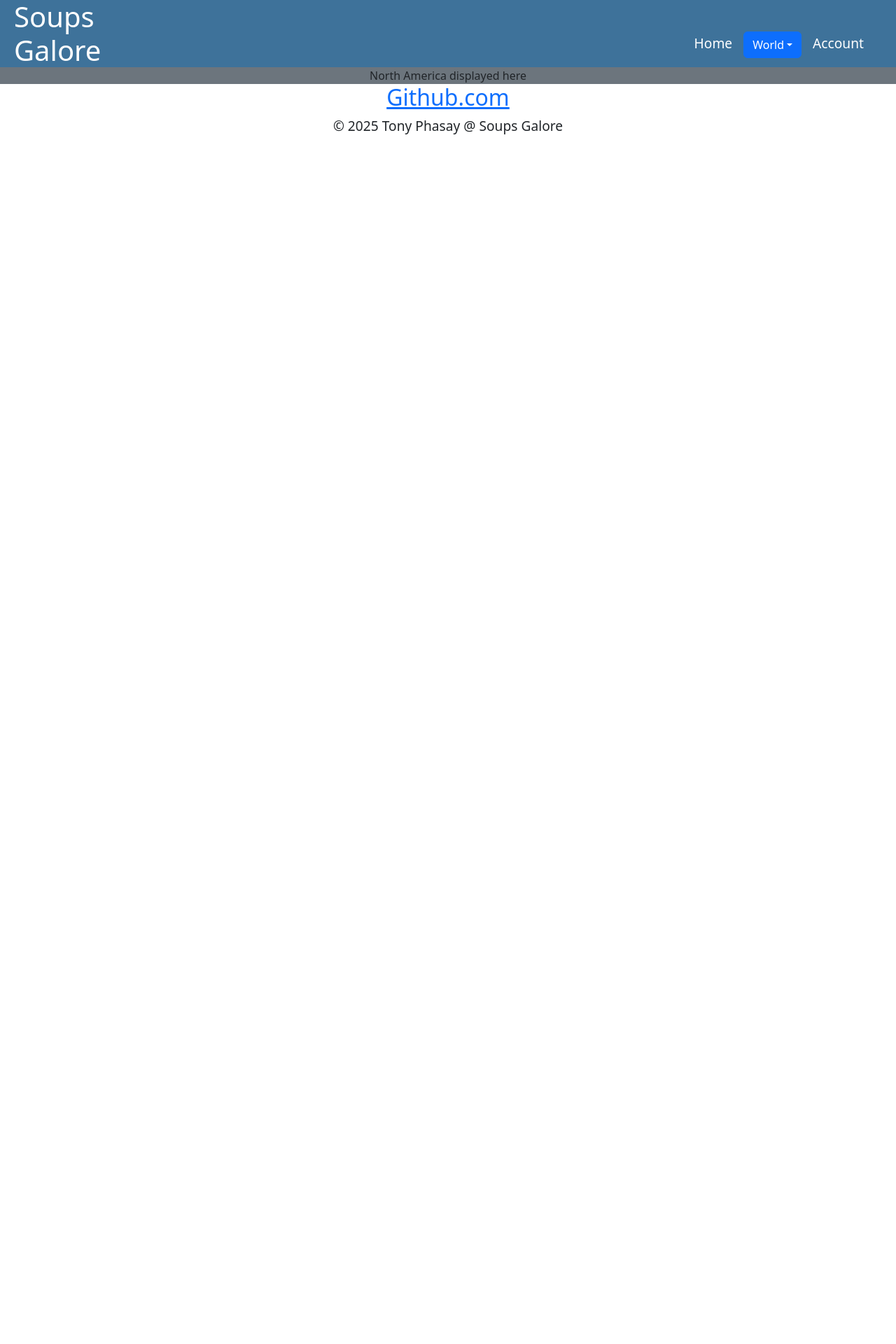
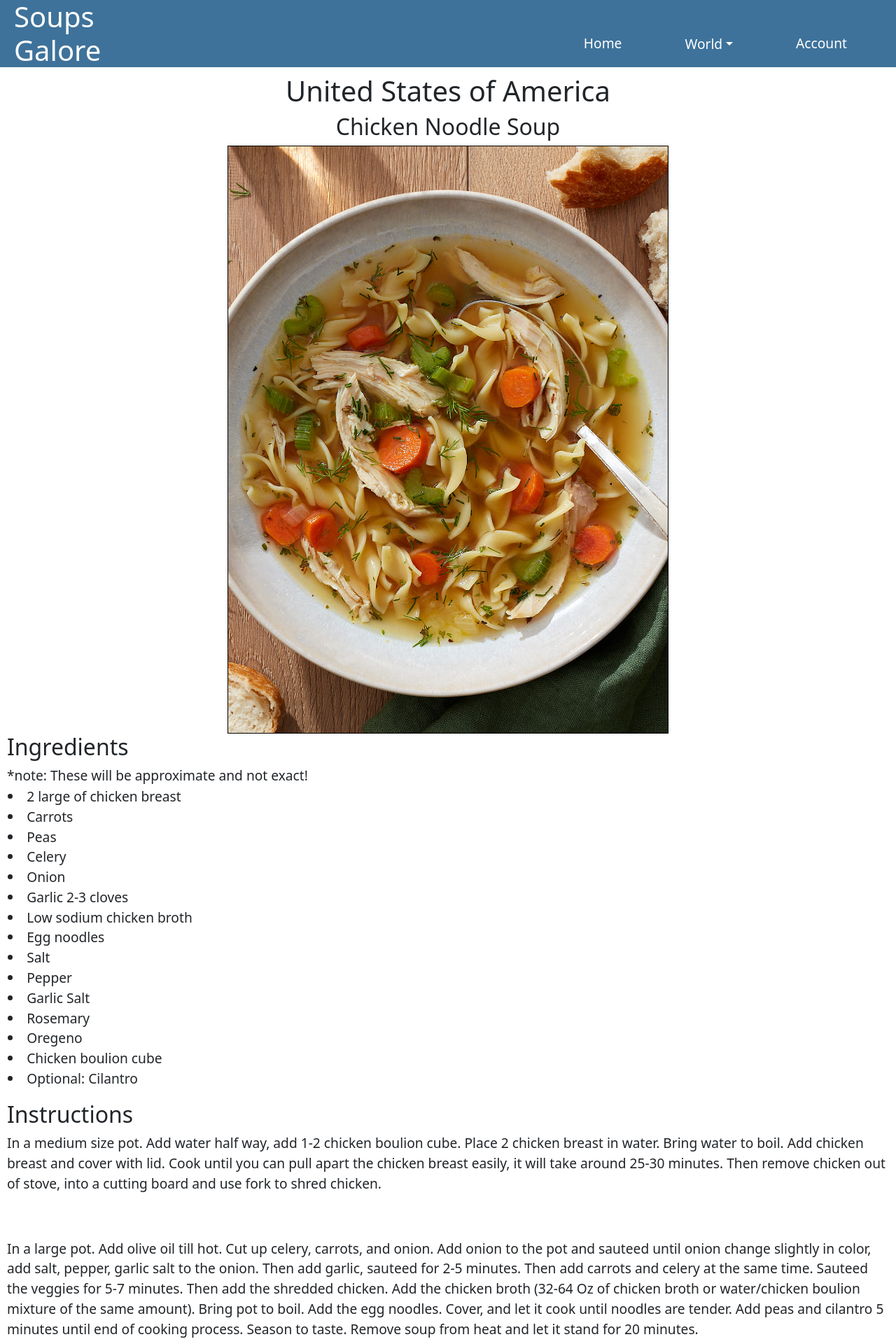
Before and after one commit to anthonyphasay/startup, a React (Vite) app: page /northAmerica in a window 1280 px wide. Shown: the top 1920 px of the page at 70% size. Before the commit the page ends 800 px from the top, so only its background shows below. Built offline with nearby package versions, Linux system fonts and the light colour scheme.

Commit message:
added a bunch of stuff, including finishing routes on all pages and links. Changed colors and functionality of dropdown bar.

```diff
--- a/src/app.css
+++ b/src/app.css
@@ -78,7 +78,7 @@ nav ul {
   list-style-type: none;
   margin: 0 30px;
   padding: 15px auto;
-  overflow: hidden;
+  overflow: visible;
   font-size: larger;
 }
 
@@ -130,7 +130,7 @@ p {
 /* li {
   float: left;
 } */
-
+/*
 li a, .dropbtn {
   display: inline-block;
   color: white;
@@ -138,11 +138,37 @@ li a, .dropbtn {
   padding: 48px 10px;
   text-decoration: none;
   /* height: 15px;*/
+/*} */
+
+.menu_links-list > li > a, .dropbtn {
+  display: inline-block;
+  color: white;
+  text-align: center;
+  padding: 48px 40px;
+  text-decoration: none;
 }
 
+
+
+
+/* .dropdown-menu .dropdown-item {
+  padding: 10px 20px !important;
+  color: #212529 !important;
+  display: block !important;
+  height: auto !important;
+  text-align: left !important;
+} */
+
+/* .dropdown-menu .dropdown-item:hover {
+  background-color: #e9ecef !important;
+  color: #212529 !important;
+} */
+
 .dropdown {
-  margin: 45px auto;
-  background-color: transparent !important;
+    margin: 45px auto;
+  z-index: 1000;
+  color: white;
+  /* background-color: transparent !important; */
 }
 
 li a:hover, .dropdown:hover .dropbtn {
@@ -153,18 +179,58 @@ li a:hover, .dropdown:hover .dropbtn {
   margin-bottom: 10px;
 } */
 
+.dropdown-menu {
+  background-color: white !important;
+  border: none !important;
+  min-width: 160px !important;
+  padding: 0 !important;
+}
+
 .custom-dropdown {
   position: relative;
+  padding-top: 3px;
+  padding: 4px 50px;
 }
 
-.custom-dropdown-content {
+.custom-dropdown .dropdown-menu {
+  z-index: 1000;
+}
+
+.dropdown-menu .dropdown-item {
+  padding: 12px 16px !important;
+  color: black !important;
+  display: block !important;
+  height: auto !important;
+  text-align: left !important;
+  background-color: transparent !important;
+  border: none !important;
+}
+
+.dropdown-menu .dropdown-item:hover {
+  background-color: white !important;
+  color: red !important;
+
+}
+
+.dropdown-menu a {
+  padding: 10px 20px !important;
+  height: auto !important;
+  display: block !important;
+}
+
+/* .dropdown-menu .dropdown-item:active,
+.dropdown-menu .dropdown-item.active {
+  background-color: #1a4d5c !important;
+  color: white !important;
+} */
+/* .custom-dropdown-content {
   display: none;
   position: absolute;
   background-color: #264653;
   min-width: 160px;
   box-shadow: 0px 8px 16px 0px rgba(0,0,0,0.2);
   z-index: 1;
-}
+} */
 
 .custom-dropdown-content a {
   color: black;
@@ -176,9 +242,9 @@ li a:hover, .dropdown:hover .dropbtn {
 
 .custom-dropdown-content a:hover {background-color: #f1f1f1;}
 
-.custom-dropdown:hover .custom-dropdown-content {
+/* .custom-dropdown:hover .custom-dropdown-content {
   display: block;
-}
+} */
 
 .title-logo {
   width: 213.933px;
@@ -222,6 +288,8 @@ hr {
   width: 4%;
   margin: 20px auto;
 }
+
+
 
 /* small screens */
 @media (max-width: 768px) {
--- a/src/app.jsx
+++ b/src/app.jsx
@@ -1,7 +1,19 @@
 import React from 'react';
 import 'bootstrap/dist/css/bootstrap.min.css';
-import Dropdown from 'react-bootstrap/Dropdown';
-import DropdownButton from 'react-bootstrap/DropdownButton';
+// import Dropdown from 'react-bootstrap/Dropdown';
+// import DropdownButton from 'react-bootstrap/DropdownButton';
+// import  Nav  from 'react-bootstrap/Nav';
+// import  NavDropdown from 'react-bootstrap/NavDropdown';
+// import  Navbar  from 'react-bootstrap/Navbar';
+import {
+  Navbar,
+  Nav,
+  NavDropdown,
+  Container,
+  Dropdown,
+  DropdownButton,
+  Button,
+} from 'react-bootstrap';
 import './app.css';
 
 import { BrowserRouter, NavLink, Route, Routes } from 'react-router-dom';
@@ -11,12 +23,37 @@ import { Europe } from './europe/europe';
 import { NorthAmerica } from './northAmerica/northAmerica';
 import { World } from './world/world';
 import { Home } from './home/home';
-import { Button } from 'react-bootstrap';
+// import { Button } from 'react-bootstrap';
 
 export default function App() {
   return (
   <BrowserRouter>
-  <div className="body text-dark">
+  {/* <div className="body text-dark">
+    <Navbar variant='dark' bg='dark' expand='lg'>
+              <Container fluid>
+        <Navbar.Brand href="#home">React-Bootstrap</Navbar.Brand>
+        <Navbar.Toggle aria-controls="navbar-dark-example" />
+        <Navbar.Collapse id="navbar-dark-example">
+          <Nav>
+            <NavDropdown
+              id="nav-dropdown-dark-example"
+              title="Dropdown"
+              menuVariant="dark"
+            >
+              <NavDropdown.Item href="#action/3.1">Action</NavDropdown.Item>
+              <NavDropdown.Item href="#action/3.2">
+                Another action
+              </NavDropdown.Item>
+              <NavDropdown.Item href="#action/3.3">Something</NavDropdown.Item>
+              <NavDropdown.Divider />
+              <NavDropdown.Item href="#action/3.4">
+                Separated link
+              </NavDropdown.Item>
+            </NavDropdown>
+          </Nav>
+        </Navbar.Collapse>
+      </Container>
+    </Navbar> */}
         <header>
         <nav className="menu">
         <div className="title-logo">
@@ -26,14 +63,21 @@ export default function App() {
              <ul className="menu_links-list">
             <li><NavLink to="/" className="home">Home</NavLink></li>
             <li className="custom-dropdown">
-            <DropdownButton id="dropdown-basic-button" title="World" className="dropdown">Overview</DropdownButton>
+            <NavDropdown id="dropdown-basic-button" title="World" className="dropdown">
+                <NavDropdown.Item className="item">
+                <NavDropdown.Item as={NavLink} to="/world">Overview</NavDropdown.Item>
+                <NavDropdown.Item as={NavLink} to="/asia">Asia</NavDropdown.Item>
+                <NavDropdown.Item as={NavLink} to="/northAmerica">North America</NavDropdown.Item>
+                <NavDropdown.Item as={NavLink} to="/europe">Europe</NavDropdown.Item>
+                </NavDropdown.Item>
+            </NavDropdown>
             {/* <Button to="world" className="dropbtn"></Button> */}
             {/* <div className="custom-dropdown-content">
                 <NavLink to="asia">Asia</NavLink>
                 <NavLink to="northAmerica">North America</NavLink>
                 <NavLink to="europe">Europe</NavLink>
             </div> */}
-            </li>
+             </li>
             <li style={{ float: 'right' }}><NavLink className="account" to="account">Account</NavLink></li>
             </ul>
          </div>
@@ -65,7 +109,7 @@ export default function App() {
         <p>© 2025 Tony Phasay @ Soups Galore</p>
         </footer>
     </div>
-    </div>
+    {/* </div> */}
     </BrowserRouter>
     );
 }
--- a/src/europe/europe.jsx
+++ b/src/europe/europe.jsx
@@ -2,8 +2,53 @@ import React from 'react';
 
 export function Europe() {
   return (
-    <main className="container-fluid bg-secondary text-center">
-      <div>Europe displayed here</div>
+    <main class="world-info">
+        <h2 style={{textAlign: "center"}}>Italian Wedding Soup</h2>
+        <img src="images/italian noodle soup.jpg" alt="" />
+        <h2>Ingredients</h2>
+        <td>
+            <ul>
+                <li>Lean Ground Beef</li>
+                <li>Ground Pork</li>
+                <li>Spicy Italian Ground Beef (if not making meatballs from scratch)</li>
+                <li>Fresh bread crumbs</li>
+                <li>Parsley</li>
+                <li>Oregano</li>
+                <li>Parmesan</li>
+                <li>Egg</li>
+                <li>Onion</li>
+                <li>Garlic</li>
+                <li>Favorite type of pasta</li>
+                <li>Salt and black pepper</li>
+                <li>Olive Oil</li>
+                <li>Low sodium chicken broth</li>
+            </ul>
+        </td>
+        <h2>Instructions</h2>
+        <p>
+            First make mini meatball mixture by adding beef and pork in a mixing bowl. Add crumbs, eggs, parsley, oregano, parmesan, 1 tsp salt
+            1/4 tsp pepper. Then break and tass mixture with hands. Create meatballs based on a size you want.</p>
+            <br/>
+            <br/>
+            <p>
+            In large non-stick sillet, heat 1 Tablespoon of olive oil over medium-high heat. Add the meatballs and cook until they turn brown, turning
+            occasionally about 4 minutes total. Then transfer the meatballs to a plate with paper towel. Leave the oil in skillet.
+            <br/>
+            <br/>
+            Now, we can heat 1 tablespoon of olive oil in a large pot over medium-high heat. Add carrots, onions, and celery and saute until they have
+            soften, this should take around 6-8 minutes. Add garlic and saute 1 minute longer.
+            <br/>
+            <br/>
+            Now pour the chicken broth broth in the sauteed veggies pot, season soup with salt and pepper to tates then bring it to boil. Stir the pasta
+            and meatballs, reduce to medium low heat.
+            <br/>
+            <br/>
+            Cover and cook while stirring occasionally until pasta is tender and meatballs are cooked all the way through. Add spinach the last minute of cooking
+            along with some parmesan cheese.
+            <br/>
+            <br/>
+            Now serve your meal and enjoy getting married!
+        </p>
     </main>
   );
 }
--- a/src/northAmerica/northAmerica.jsx
+++ b/src/northAmerica/northAmerica.jsx
@@ -2,8 +2,47 @@ import React from 'react';
 
 export function NorthAmerica() {
   return (
-    <main className="container-fluid bg-secondary text-center">
-      <div>North America displayed here</div>
+    <main class="world-info">
+        <h1 style={{textAlign: "center"}}>United States of America</h1>
+        <h2 style={{textAlign: "center"}}>Chicken Noodle Soup</h2>
+        <img src="images/chickennoddle2.jpg" class="chicken" />
+        <h2>Ingredients</h2>
+        <p>
+            *note: These will be approximate and not exact!
+            <td>
+                <li>2 large of chicken breast</li>
+                <li>Carrots</li>
+                <li>Peas</li>
+                <li>Celery</li>
+                <li>Onion</li>
+                <li>Garlic 2-3 cloves</li>
+                <li>Low sodium chicken broth</li>
+                <li>Egg noodles</li>
+                <li>Salt</li>
+                <li>Pepper</li>
+                <li>Garlic Salt</li>
+                <li>Rosemary</li>
+                <li>Oregeno</li>
+                <li>Chicken boulion cube</li>
+                <li>Optional: Cilantro</li>
+            </td>
+        </p>
+        <h2>Instructions</h2>
+        <p>In a medium size pot. Add water half way, add 1-2 chicken boulion cube. Place 2 chicken breast in water.
+            Bring water to boil. Add chicken breast and cover with lid. Cook until you can pull
+            apart the chicken breast easily, it will take around 25-30 minutes.
+            Then remove chicken out of stove, into a cutting board and use fork to shred chicken. </p>
+            <br/>
+            <br/>
+            <p>In a large pot. Add olive oil till hot. Cut up celery, carrots, and onion. Add onion to the pot and sauteed
+            until onion change slightly in color, add salt, pepper, garlic salt to the onion. Then add garlic, sauteed for 2-5 minutes. Then add carrots and celery at the
+            same time. Sauteed the veggies for 5-7 minutes. Then add the shredded chicken. Add the chicken broth (32-64 Oz of chicken broth or water/chicken boulion mixture of the same amount).
+            Bring pot to boil. Add the egg noodles. Cover, and let it cook until noodles are tender.
+            Add peas and cilantro 5 minutes until end of cooking process. Season to taste. Remove soup from heat and let it stand for 20 minutes.
+            <br/>
+            <br/>
+            Serve and eat!
+        </p>
     </main>
   );
 }
```
Also changed, not shown: src/world/world.jsx (+17 -7 lines).
